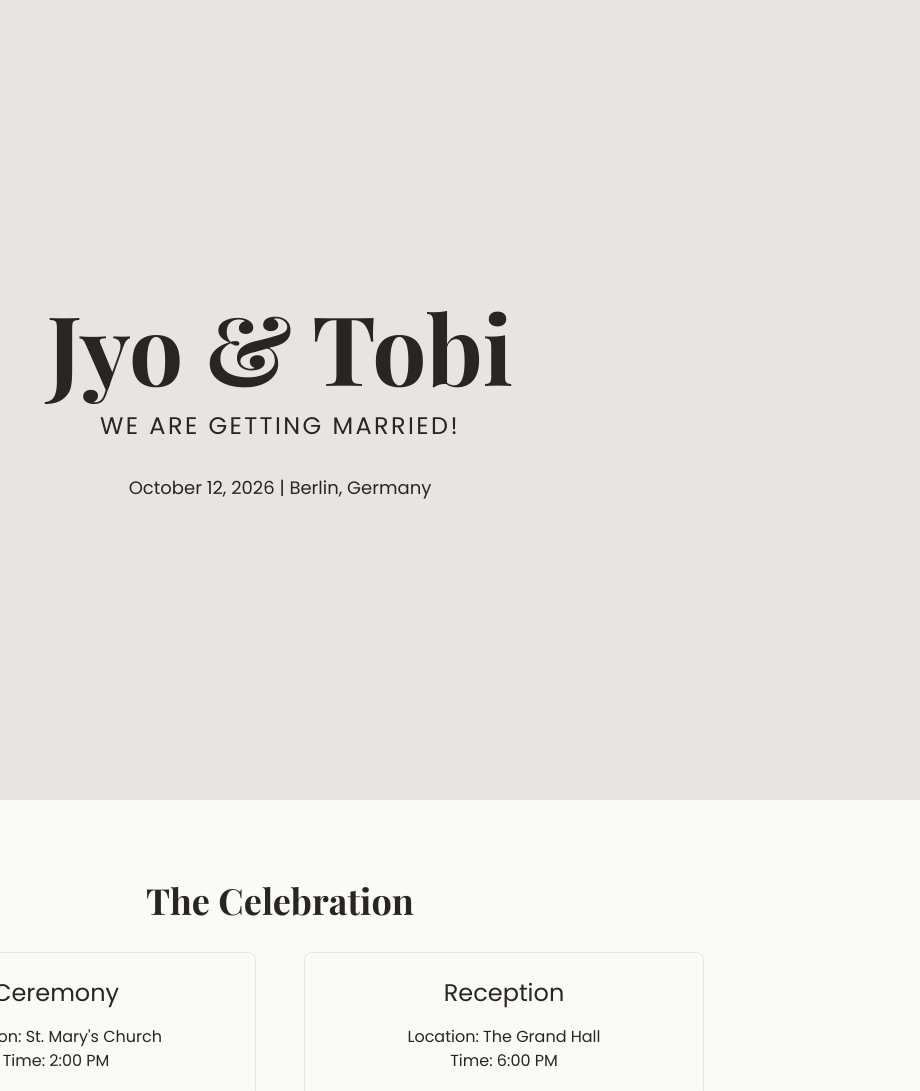
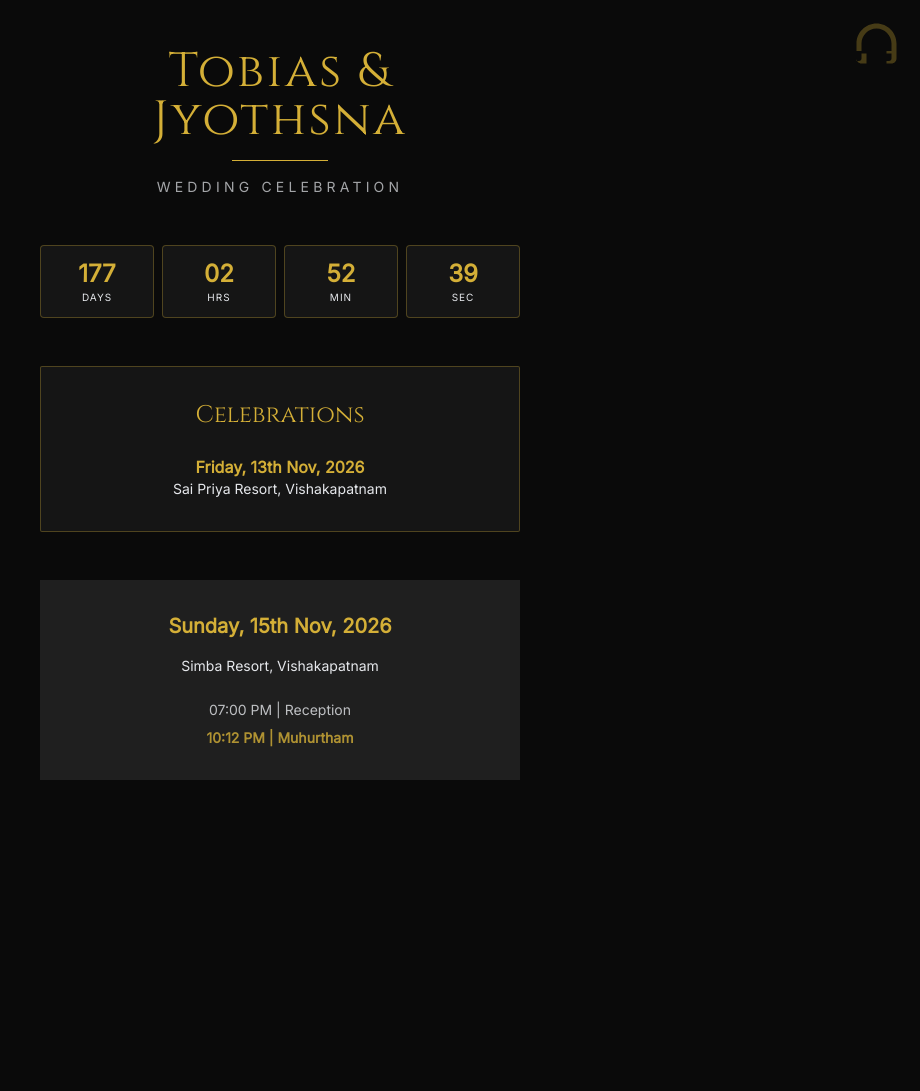
Before and after one commit to JyothsnaBoni/jyo-tobi-wedding-hub, a plain HTML site: page index.html in a window 1280 px wide. Shown: the top 1091 px of the page, without its empty margins (360-1280 px from the left). After the commit the page ends 828 px from the top, so only its background shows below. Drawn offline with nearby package versions, Linux system fonts and the light colour scheme.

Commit message:
Wedding details version 2

```diff
--- a/index.html
+++ b/index.html
@@ -3,52 +3,92 @@
 <head>
     <meta charset="UTF-8">
     <meta name="viewport" content="width=device-width, initial-scale=1.0">
-    <title>Jyo & Tobi Wedding</title>
+    <title>Wedding Celebration</title>
     <script src="https://cdn.tailwindcss.com"></script>
-    <link href="https://fonts.googleapis.com/css2?family=Playfair+Display:wght@700&family=Poppins:wght@300;400&display=swap" rel="stylesheet">
     <style>
-        body { font-family: 'Poppins', sans-serif; }
-        h1, h2 { font-family: 'Playfair Display', serif; }
+        @import url('https://fonts.googleapis.com/css2?family=Cinzel:wght@400;700&family=Inter:wght@300;400&display=swap');
+
+        body { background-color: #0a0a0a; color: #e5e7eb; font-family: 'Inter', sans-serif; }
+        h1, h2, .gold-text { font-family: 'Cinzel', serif; color: #d4af37; }
+        .motif-gold { fill: #d4af37; }
     </style>
 </head>
-<body class="bg-stone-50 text-stone-800">
+<body class="min-h-screen">
 
-    <!-- Hero Section -->
-    <header class="h-screen flex flex-col items-center justify-center bg-stone-200 text-center px-4">
-        <h1 class="text-6xl md:text-8xl mb-4">Jyo & Tobi</h1>
-        <p class="text-xl md:text-2xl uppercase tracking-widest">We are getting married!</p>
-        <p class="mt-8 text-lg">October 12, 2026 | Berlin, Germany</p>
-    </header>
+    <div class="fixed top-4 right-4 opacity-30">
+        <svg width="60" height="60" viewBox="0 0 24 24" class="motif-gold"><path d="M21,11c0-4.4-3.6-8-8-8s-8,3.6-8,8v6c0,1.1,0.9,2,2,2h2v-4h-2v-4c0-3.3,2.7-6,6-6s6,2.7,6,6v4h-2v4h2c1.1,0,2-0.9,2-2V11z M19,17c0,0.6-0.4,1-1,1h-1v-4h2V17z M7,17c0,0.6-0.4,1-1,1H5v-4h2V17z"/></svg>
+    </div>
 
-    <!-- Details Section -->
-    <section class="py-20 px-6 max-w-4xl mx-auto text-center">
-        <h2 class="text-4xl mb-8">The Celebration</h2>
-        <div class="grid md:grid-cols-2 gap-12">
-            <div class="p-6 border border-stone-200 rounded-lg">
-                <h3 class="text-2xl mb-4">Ceremony</h3>
-                <p>Location: St. Mary's Church</p>
-                <p>Time: 2:00 PM</p>
+    <main class="max-w-xl mx-auto p-8 md:p-12">
+        <header class="text-center mb-12">
+            <h1 class="text-5xl mb-4 tracking-wider">Tobias & Jyothsna</h1>
+            <div class="h-px bg-[#d4af37] w-24 mx-auto mb-4"></div>
+            <p class="text-sm uppercase tracking-[0.3em] opacity-70">Wedding Celebration</p>
+        </header>
+
+        <!-- Countdown Section -->
+        <div id="countdown" class="grid grid-cols-4 gap-2 mb-12 text-center">
+            <div class="bg-[#151515] border border-[#d4af37]/30 p-3 rounded">
+                <div id="days" class="text-2xl font-bold text-[#d4af37]">00</div>
+                <div class="text-[10px] uppercase tracking-widest">Days</div>
             </div>
-            <div class="p-6 border border-stone-200 rounded-lg">
-                <h3 class="text-2xl mb-4">Reception</h3>
-                <p>Location: The Grand Hall</p>
-                <p>Time: 6:00 PM</p>
+            <div class="bg-[#151515] border border-[#d4af37]/30 p-3 rounded">
+                <div id="hours" class="text-2xl font-bold text-[#d4af37]">00</div>
+                <div class="text-[10px] uppercase tracking-widest">Hrs</div>
+            </div>
+            <div class="bg-[#151515] border border-[#d4af37]/30 p-3 rounded">
+                <div id="minutes" class="text-2xl font-bold text-[#d4af37]">00</div>
+                <div class="text-[10px] uppercase tracking-widest">Min</div>
+            </div>
+            <div class="bg-[#151515] border border-[#d4af37]/30 p-3 rounded">
+                <div id="seconds" class="text-2xl font-bold text-[#d4af37]">00</div>
+                <div class="text-[10px] uppercase tracking-widest">Sec</div>
             </div>
         </div>
-    </section>
 
-    <!-- RSVP Section -->
-    <section class="py-20 bg-stone-100 px-6 text-center">
-        <h2 class="text-4xl mb-6">RSVP</h2>
-        <p class="mb-8">Please let us know if you can make it by September 1st.</p>
-        <a href="mailto:your-email@example.com" class="bg-stone-800 text-white px-8 py-3 rounded hover:bg-stone-600 transition">
-            Send RSVP via Email
-        </a>
-    </section>
+        <section class="space-y-12">
+            <div class="border border-[#d4af37]/30 p-8 bg-[#151515] rounded-sm">
+                <h2 class="text-2xl mb-6 text-center">Celebrations</h2>
+                <div class="space-y-6 text-center">
+                    <div>
+                        <p class="text-[#d4af37] font-bold">Friday, 13th Nov, 2026</p>
+                        <p class="text-sm">Sai Priya Resort, Vishakapatnam</p>
+                    </div>
+                </div>
+            </div>
 
-    <footer class="py-10 text-center text-sm text-stone-500">
-        © 2026 Jyo & Tobi Wedding
-    </footer>
+            <div class="text-center space-y-6">
+                <div class="bg-[#1f1f1f] p-8">
+                    <p class="text-xl mb-4 font-bold text-[#d4af37]">Sunday, 15th Nov, 2026</p>
+                    <p class="text-sm mb-6">Simba Resort, Vishakapatnam</p>
+                    <div class="text-sm space-y-2 opacity-80">
+                        <p>07:00 PM | Reception</p>
+                        <p class="font-bold text-[#d4af37]">10:12 PM | Muhurtham</p>
+                    </div>
+                </div>
+            </div>
+        </section>
+    </main>
 
+    <script>
+        const targetDate = new Date("Nov 15, 2026 22:12:00").getTime();
+
+        function updateTimer() {
+            const now = new Date().getTime();
+            const diff = targetDate - now;
+
+            const d = Math.floor(diff / (1000 * 60 * 60 * 24));
+            const h = Math.floor((diff % (1000 * 60 * 60 * 24)) / (1000 * 60 * 60));
+            const m = Math.floor((diff % (1000 * 60 * 60)) / (1000 * 60));
+            const s = Math.floor((diff % (1000 * 60)) / 1000);
+
+            document.getElementById("days").innerText = d.toString().padStart(2, '0');
+            document.getElementById("hours").innerText = h.toString().padStart(2, '0');
+            document.getElementById("minutes").innerText = m.toString().padStart(2, '0');
+            document.getElementById("seconds").innerText = s.toString().padStart(2, '0');
+        }
+        setInterval(updateTimer, 1000);
+        updateTimer();
+    </script>
 </body>
 </html>
```
Also changed, not shown: index_v1.html (added, +54 -0 lines).
